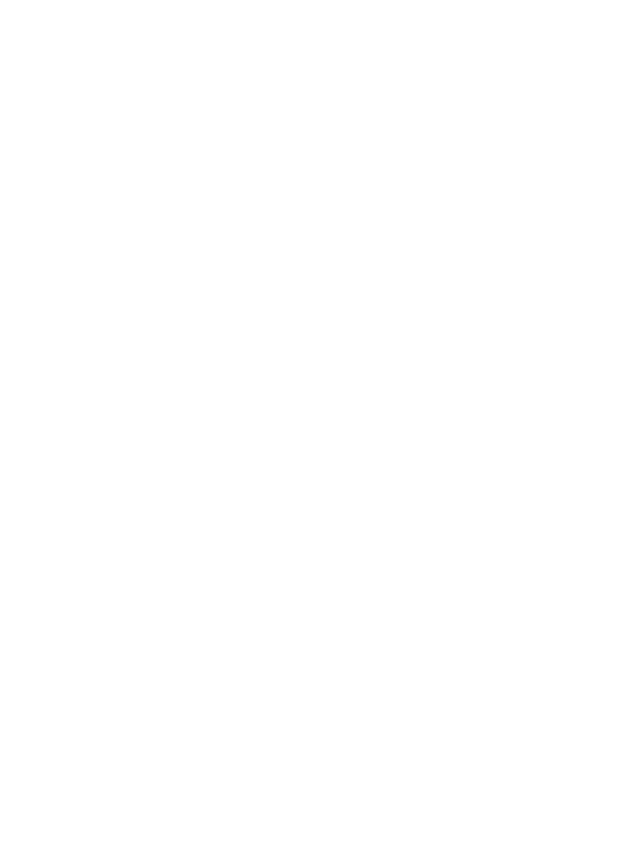
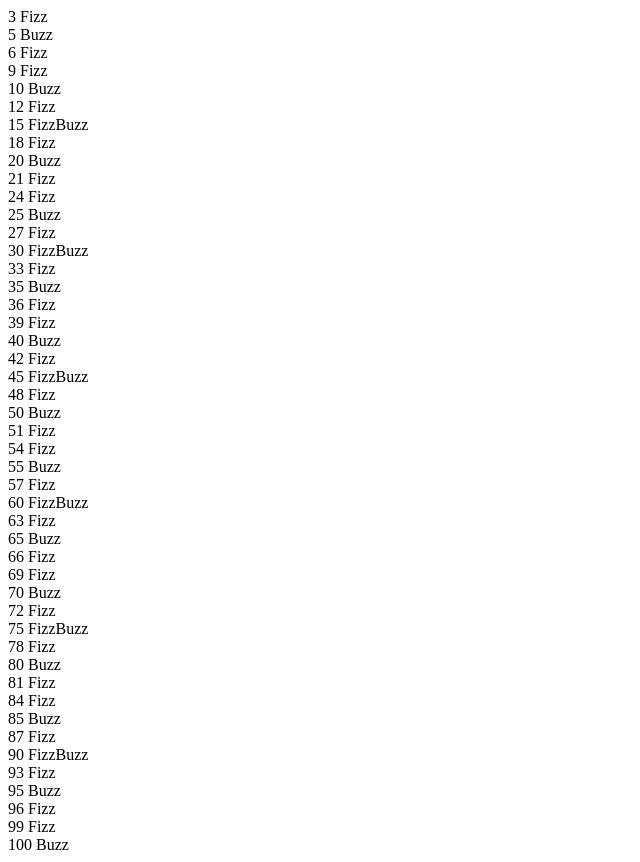
Before and after one commit to parisking93/js-fizzbuzz, a plain HTML site: page index.html in a window 1280 px wide. Shown: the whole page, without its empty margins (0-640 px from the left). Before the commit the page ends 800 px from the top, so only its background shows below. Drawn offline with Linux system fonts and the light colour scheme.

Commit message:
add numeri da 1 a 10o + fizz + buzz + fizzbuzz

```diff
--- a/index.html
+++ b/index.html
@@ -7,7 +7,7 @@
     <title>Document</title>
 </head>
 <body>
-
+    <div id="numeri"></div>
     <script src="js/script.js"></script>
 </body>
 </html>
--- a/js/script.js
+++ b/js/script.js
@@ -1,5 +1,11 @@
 // Scrivi un programma che stampi i numeri da 1 a 100, ma per i multipli di 3 stampi anche "Fizz" di fianco al numero e per i multipli di 5 stampi "Buzz". Per i numeri che sono sia multipli di 3 che di 5 stampi "FizzBuzz".
 
-
-
-console.log('ciao');
+for(i = 1; i <= 100; i++) {
+    if ( i % 3 == 0 && i % 5 == 0) {
+        document.getElementById('numeri').innerHTML += i + ' FizzBuzz' + '<br>';
+    } else if (i % 5 == 0) {
+        document.getElementById('numeri').innerHTML += i + ' Buzz' + '<br>';
+    } else if (i % 3 == 0) {
+        document.getElementById('numeri').innerHTML += i + ' Fizz' + '<br>';
+    }
+}
```
